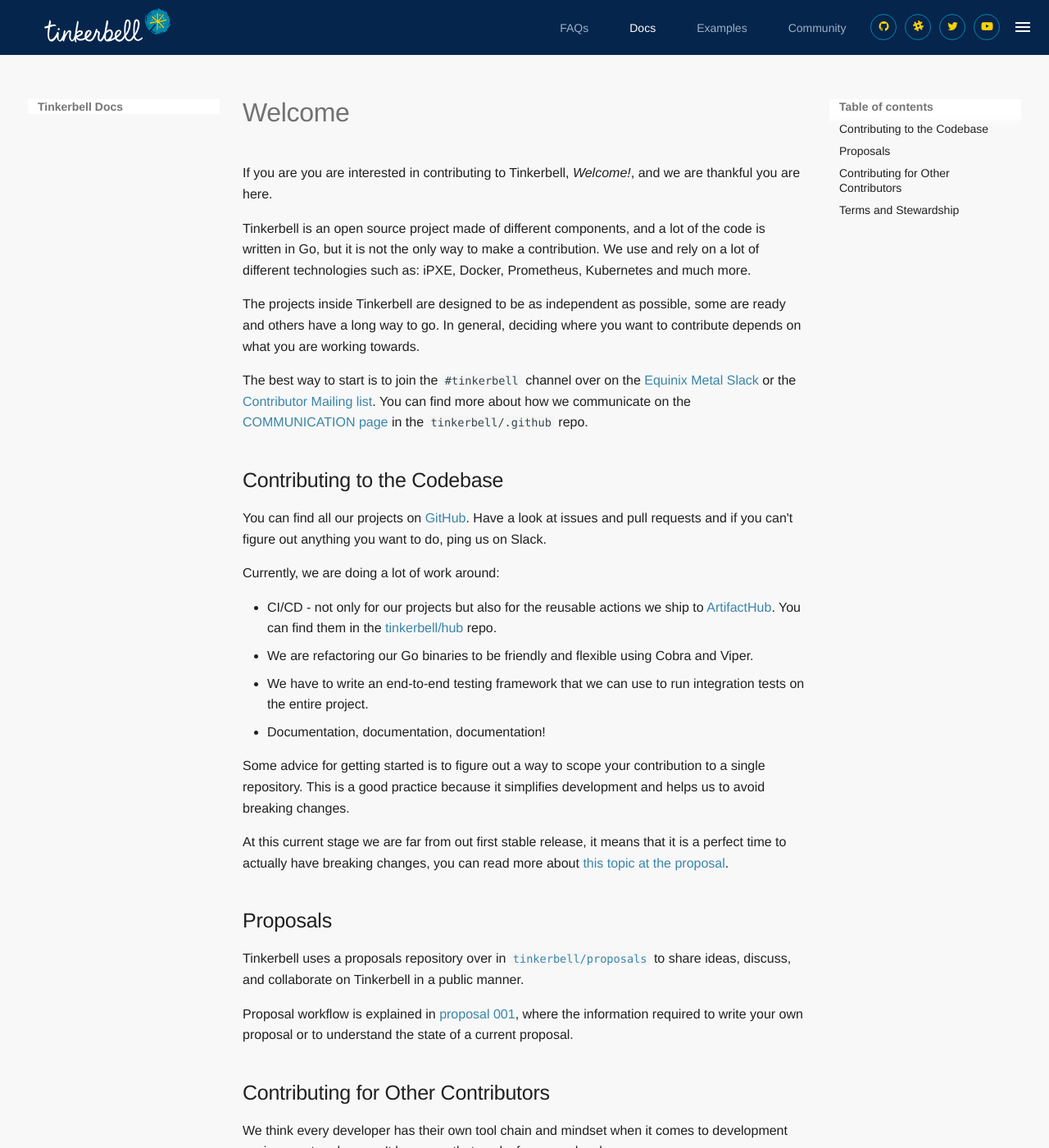
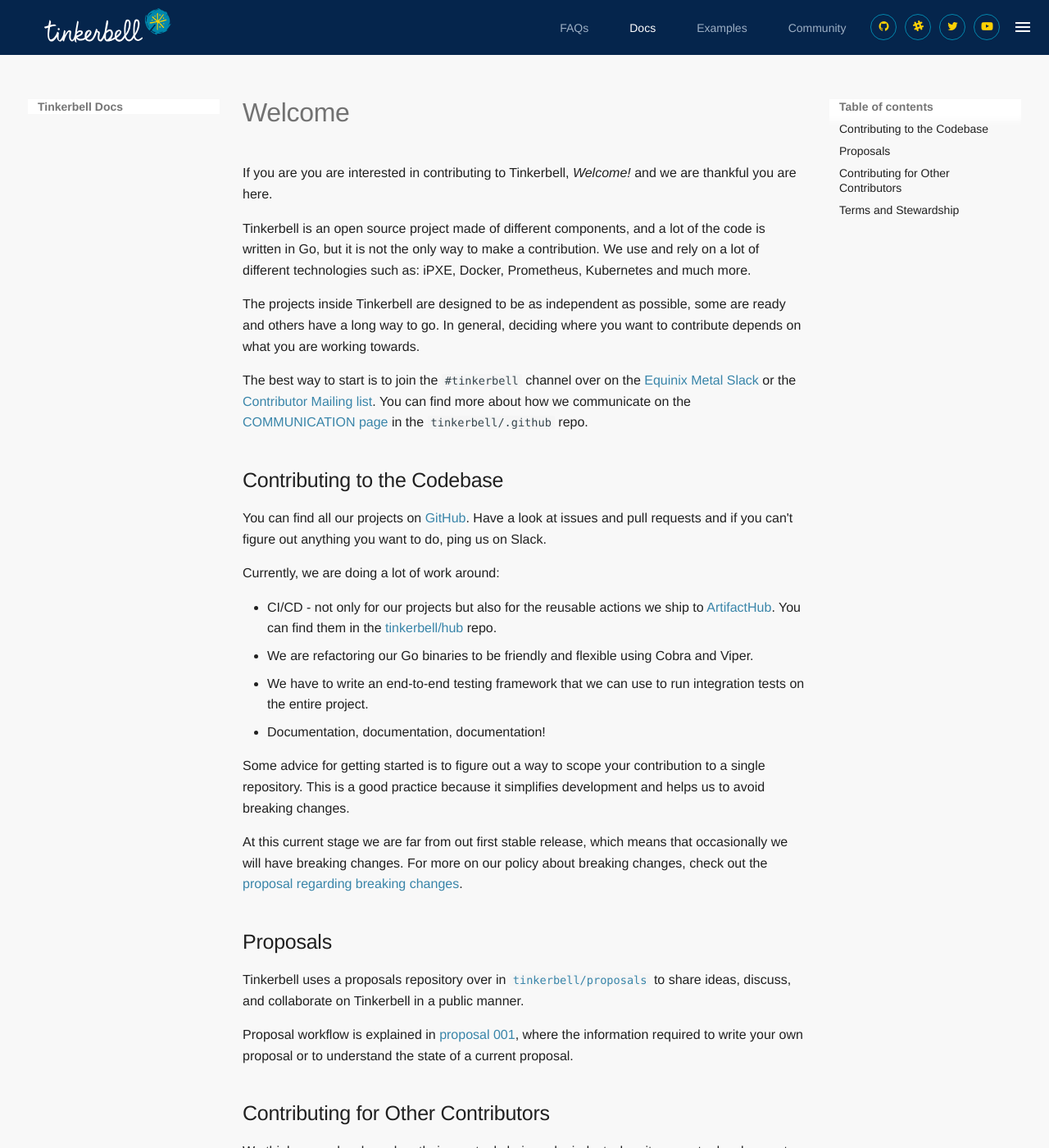
Before and after one commit to tinkerbell/tinkerbell-docs, an MkDocs documentation site: the page built from docs/contrib/index.md, in a window 1280 px wide and 1400 px high. Shown: the whole window at 82% size. Built offline with MkDocs 1.6.1 and Material for MkDocs 9.7.7, drawn with Linux system fonts in a browser that asks for light colours; some web fonts are replaced.

Commit message:
fixing some welcome page language

```diff
--- a/docs/contrib/index.md
+++ b/docs/contrib/index.md
@@ -3,7 +3,7 @@
 date: 2021-02-02
 ---
 
-If you are you are interested in contributing to Tinkerbell, _Welcome!_, and we are thankful you are here.
+If you are you are interested in contributing to Tinkerbell, _Welcome!_ and we are thankful you are here.
 
 Tinkerbell is an open source project made of different components, and a lot of the code is written in Go, but it is not the only way to make a contribution. We use and rely on a lot of different technologies such as: iPXE, Docker, Prometheus, Kubernetes and much more.
 
@@ -24,7 +24,7 @@
 
 Some advice for getting started is to figure out a way to scope your contribution to a single repository. This is a good practice because it simplifies development and helps us to avoid breaking changes.
 
-At this current stage we are far from out first stable release, it means that it is a perfect time to actually have breaking changes, you can read more about [this topic at the proposal](https://github.com/tinkerbell/proposals/blob/master/proposals/0011/README.md).
+At this current stage we are far from out first stable release, which means that occasionally we will have breaking changes. For more on our policy about breaking changes, check out the [proposal regarding breaking changes](https://github.com/tinkerbell/proposals/blob/master/proposals/0011/README.md).
 
 ## Proposals
 
```
